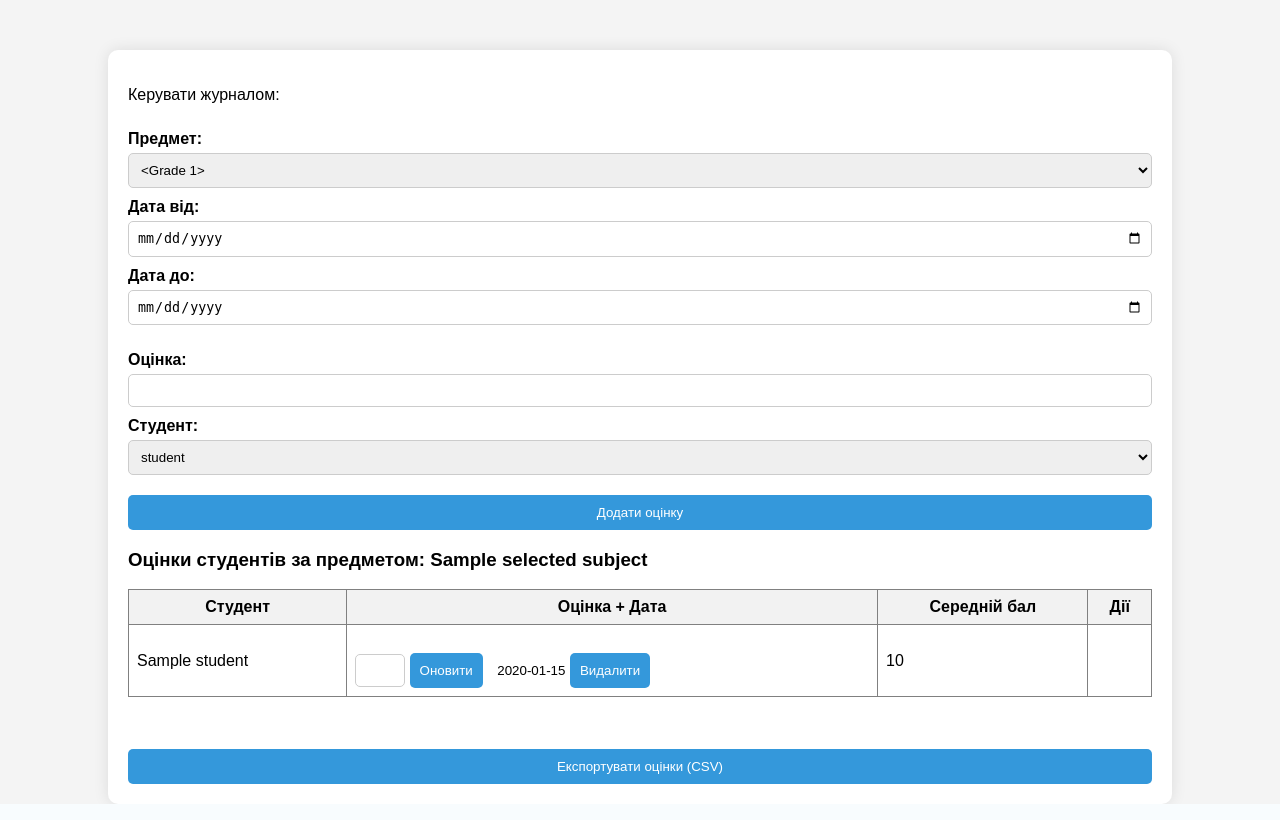
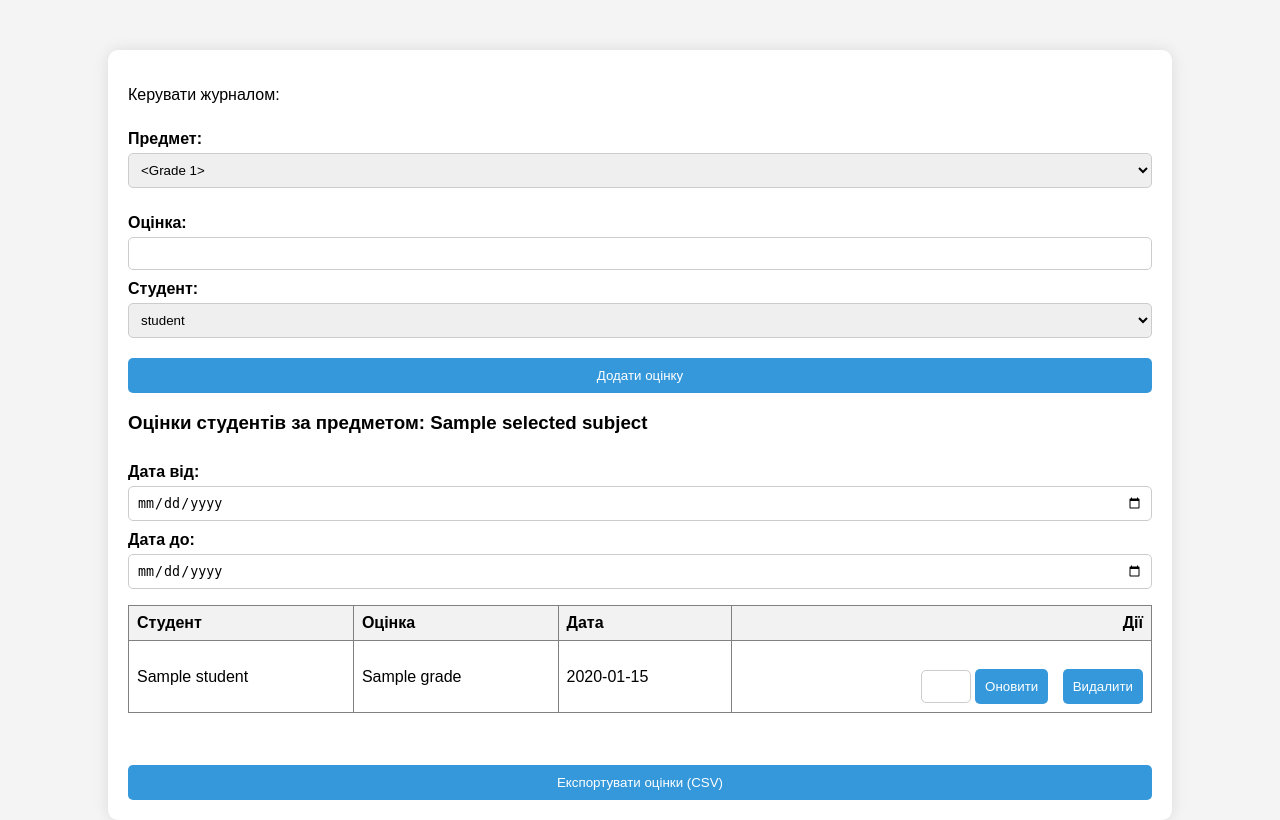
Before and after one commit to Z1napp/Web-2024, a Flask app: template 2025 students_journal/templates/dashboard_teacher.html in a window 1280 px wide. Shown: the part 240-1060 px from the top of the page. Run offline with Flask 3, Linux system fonts and the light colour scheme; the template is opened without the code that fills it: values that come from a table or form of the project are taken from there, most other values are stand-ins (such as "Sample title", 1, 10 or a date in 2020).

Commit message:
Finished the teacher dashboard

```diff
--- a/2025 students_journal/app.py
+++ b/2025 students_journal/app.py
@@ -132,13 +132,15 @@ def dashboard():
                     average_per_student[student.login] = average
 
         return render_template('dashboard_teacher.html',
-                               students=students,
-                               subjects=subjects,
-                               selected_subject=selected_subject,
-                               students_grades=students_grades,
-                               average_per_student=average_per_student,
-                               start_date=start_date_str,
-                               end_date=end_date_str)
+                                name=current_user.login,
+                                role=current_user.role,
+                                students=students,
+                                subjects=subjects,
+                                selected_subject=selected_subject,
+                                students_grades=students_grades,
+                                average_per_student=average_per_student,
+                                start_date=start_date_str,
+                                end_date=end_date_str)
 
     # Для адміністратора
     elif current_user.role == 'admin':
--- a/2025 students_journal/templates/dashboard_teacher.html
+++ b/2025 students_journal/templates/dashboard_teacher.html
@@ -3,7 +3,7 @@
 {% block content %}
   <p>Керувати журналом:</p>
 
-  <!-- Вибір предмета + фільтр за датою -->
+  <!-- Вибір предмета -->
   <form method="GET" action="{{ url_for('dashboard') }}" id="filterForm">
     <label for="subject">Предмет:</label>
     <select name="subject" id="subject" required onchange="document.getElementById('filterForm').submit()">
@@ -12,15 +12,10 @@
         <option value="{{ subject }}" {% if subject == selected_subject %}selected{% endif %}>{{ subject }}</option>
       {% endfor %}
     </select>
-
-    <label for="start_date">Дата від:</label>
-    <input type="date" id="start_date" name="start_date" value="{{ start_date or '' }}" onchange="document.getElementById('filterForm').submit()">
-
-    <label for="end_date">Дата до:</label>
-    <input type="date" id="end_date" name="end_date" value="{{ end_date or '' }}" onchange="document.getElementById('filterForm').submit()">
   </form>
 
   {% if selected_subject %}
+
   <!-- Додавання оцінки -->
   <form action="{{ url_for('dashboard') }}" method="POST" style="margin-top: 1em;">
     <input type="hidden" name="subject" value="{{ selected_subject }}">
@@ -36,43 +31,51 @@
   </form>
 
   {% if students_grades %}
+
   <h3>Оцінки студентів за предметом: {{ selected_subject }}</h3>
-  <table border="1" cellpadding="8" cellspacing="0" style="border-collapse: collapse; width: 100%; margin-top: 1em;">
+
+  <!-- Фільтр за датою під заголовком -->
+  <form method="GET" action="{{ url_for('dashboard') }}" id="dateFilterForm" style="margin-bottom: 1em;">
+    <input type="hidden" name="subject" value="{{ selected_subject }}">
+    <label for="start_date">Дата від:</label>
+    <input type="date" id="start_date" name="start_date" value="{{ start_date or '' }}" onchange="document.getElementById('dateFilterForm').submit()">
+
+    <label for="end_date">Дата до:</label>
+    <input type="date" id="end_date" name="end_date" value="{{ end_date or '' }}" onchange="document.getElementById('dateFilterForm').submit()">
+  </form>
+
+  <table border="1" cellpadding="8" cellspacing="0" style="border-collapse: collapse; width: 100%; text-align: left;">
     <thead>
       <tr style="background-color: #f2f2f2;">
-        <th>Студент</th>
-        <th>Оцінка + Дата</th>
-        <th>Середній бал</th>
-        <th>Дії</th>
+        <th style="text-align: left;">Студент</th>
+        <th style="text-align: left;">Оцінка</th>
+        <th style="text-align: left;">Дата</th>
+        <th style="text-align: right;">Дії</th>
       </tr>
     </thead>
     <tbody>
       {% for student, grades in students_grades.items() %}
-        <tr>
-          <td>{{ student }}</td>
-          <td>
-            {% for grade in grades %}
-              <form action="{{ url_for('edit_grade', grade_id=grade.id) }}" method="POST" style="display:inline-block; margin-right: 10px;">
+        {% for grade in grades %}
+          <tr>
+            <td style="text-align: left;">{{ student }}</td>
+            <td style="text-align: left;">
+              {{ grade.grade }}
+            </td>
+            <td style="text-align: left;">
+              {{ grade.date.strftime('%Y-%m-%d') }}
+            </td>
+            <td style="text-align: right;">
+              <form action="{{ url_for('edit_grade', grade_id=grade.id) }}" method="POST" style="display: inline-block; margin-right: 10px;">
                 <input type="number" name="grade" value="{{ grade.grade }}" min="1" max="100" step="1" style="width: 50px;" required>
                 <button type="submit">Оновити</button>
               </form>
-              <small>{{ grade.date.strftime('%Y-%m-%d') }}</small>
 
-              <form action="{{ url_for('delete_grade', grade_id=grade.id) }}" method="POST" style="display:inline-block;">
+              <form action="{{ url_for('delete_grade', grade_id=grade.id) }}" method="POST" style="display: inline-block;">
                 <button type="submit" onclick="return confirm('Ви впевнені, що хочете видалити цю оцінку?');">Видалити</button>
               </form>
-              <br/>
-            {% endfor %}
-          </td>
-          <td>
-            {% if average_per_student[student] is not none %}
-              {{ average_per_student[student] }}
-            {% else %}
-              -
-            {% endif %}
-          </td>
-          <td><!-- Місце для додаткових дій --></td>
-        </tr>
+            </td>
+          </tr>
+        {% endfor %}
       {% endfor %}
     </tbody>
   </table>
```
Also changed, not shown: 2025 students_journal/instance/db.sqlite3.
